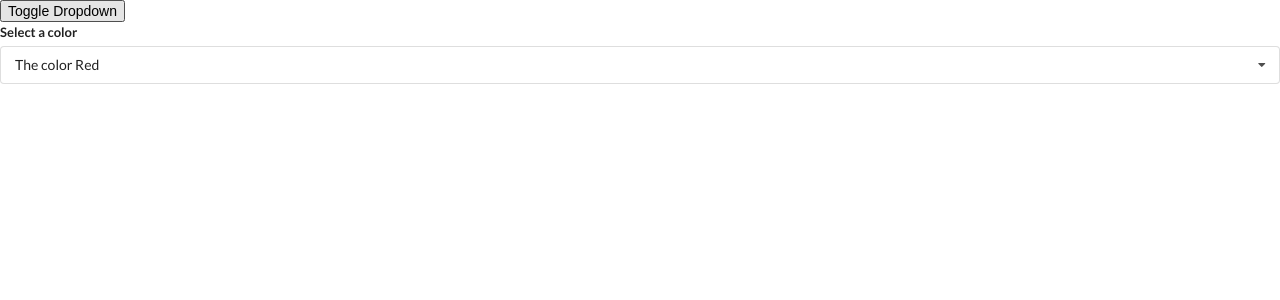
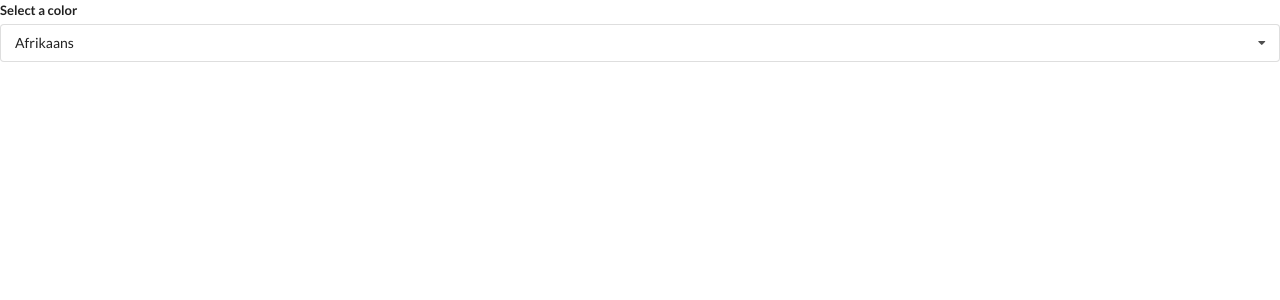
Before and after one commit to biancacomanescu97/widgets, a React (Create React App) app: page / in a window 1280 px wide. Shown: the top 300 px of the page. Built offline with nearby package versions, Linux system fonts and the light colour scheme.

Commit message:
New Translate page and commented out other elements in the App class

```diff
--- a/src/App.js
+++ b/src/App.js
@@ -2,53 +2,65 @@
 import Accordion from "./components/Accordion";
 import Search from "./components/Search";
 import Dropdown from "./components/Dropdown";
-
-const items = [
-  {
-    title: "What is React?",
-    content: "React is a front end jabascript framework",
-  },
-  {
-    title: "Why use React?",
-    content: "React is a favourite JS library amon engineers",
-  },
-  {
-    title: "How do you use React?",
-    content: "You use React by creating components",
-  },
-];
-
-const options = [
-  {
-    label: "The color Red",
-    value: "red",
-  },
-  {
-    label: "The color Green",
-    value: "green",
-  },
-  {
-    label: "A shade of blue",
-    value: "blue",
-  },
-];
+import Translate from "./components/Translate";
 
 export default () => {
-  const [selected, setSelected] = useState(options[0]);
-  const [showDropdown, setShowDropdown] = useState(true);
-
   return (
     <div>
-      <button onClick={() => setShowDropdown(!showDropdown)}>
-        Toggle Dropdown
-      </button>
-      {showDropdown ? (
-        <Dropdown
-          selected={selected}
-          onSelectedChange={setSelected}
-          options={options}
-        />
-      ) : null}
+      <Translate />
     </div>
   );
 };
+
+//Accordion elements
+// const items = [
+//   {
+//     title: "What is React?",
+//     content: "React is a front end jabascript framework",
+//   },
+//   {
+//     title: "Why use React?",
+//     content: "React is a favourite JS library amon engineers",
+//   },
+//   {
+//     title: "How do you use React?",
+//     content: "You use React by creating components",
+//   },
+// ];
+
+//Dropdown elements
+
+// const options = [
+//   {
+//     label: "The color Red",
+//     value: "red",
+//   },
+//   {
+//     label: "The color Green",
+//     value: "green",
+//   },
+//   {
+//     label: "A shade of blue",
+//     value: "blue",
+//   },
+// ];
+
+// export default () => {
+//   const [selected, setSelected] = useState(options[0]);
+//   const [showDropdown, setShowDropdown] = useState(true);
+
+//   return (
+//     <div>
+//       <button onClick={() => setShowDropdown(!showDropdown)}>
+//         Toggle Dropdown
+//       </button>
+//       {showDropdown ? (
+//         <Dropdown
+//           selected={selected}
+//           onSelectedChange={setSelected}
+//           options={options}
+//         />
+//       ) : null}
+//     </div>
+//   );
+// };
--- /dev/null
+++ b/src/components/Translate.js
@@ -0,0 +1,32 @@
+import React, { useState, useEffect } from "react";
+import Dropdown from "./Dropdown";
+
+
+const options = [
+  {
+    label: "Afrikaans",
+    value: "af",
+  },
+  {
+    label: "Arabic",
+    value: "ar",
+  },
+  {
+    label: "Hindi",
+    value: "hi",
+  },
+];
+
+const Translate = () => {
+  const [language, setLanguage] = useState(options[0]);
+  return (
+    <div>
+      <Dropdown
+      selected={language}
+      onSelectedChange={setLanguage}
+      options={options} />
+    </div>
+  )
+};
+
+export default Translate;
```
